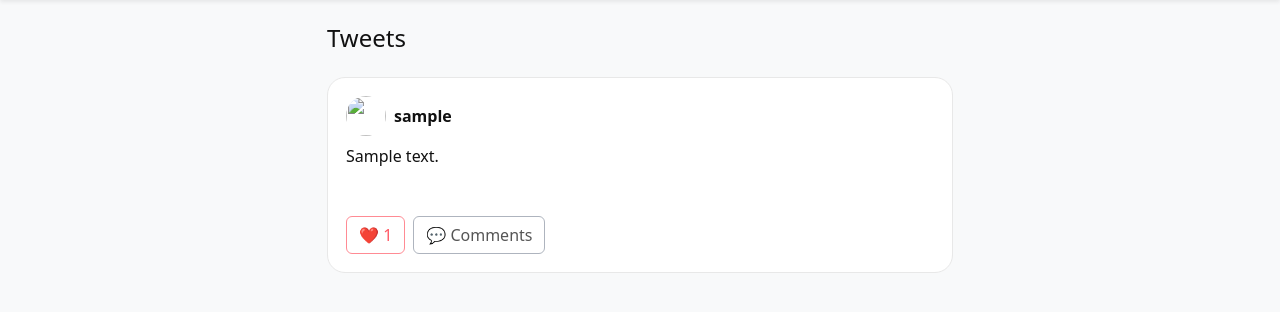
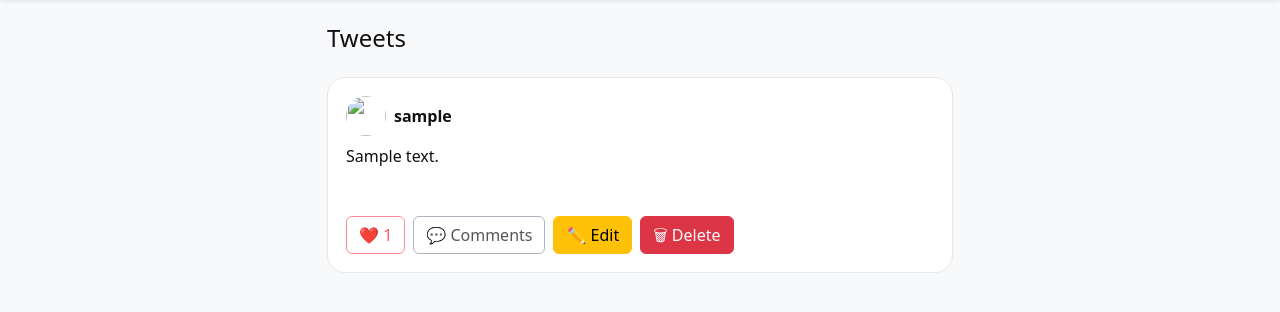
Before and after one commit to AbhijithX001/Tweetly, a Django app: page /tweets/ in a window 1280 px wide. Shown: the part 67-379 px from the top of the page. Run offline with Django 5.2, Linux system fonts and the light colour scheme; a user stored in the database is signed in; tables that the repository leaves empty hold one stand-in row (values such as "Sample post").

Commit message:
Add edit/delete buttons to tweets

```diff
--- a/tweets/templates/tweets/tweet_list.html
+++ b/tweets/templates/tweets/tweet_list.html
@@ -30,6 +30,16 @@
             💬 Comments
         </a>
 
+        {% if request.user == tweet.user %}
+            <a href="{% url 'tweet_edit' tweet.id %}" class="btn btn-warning">
+                ✏️ Edit
+            </a>
+
+            <a href="{% url 'tweet_confirm_delete' tweet.id %}" class="btn btn-danger">
+                🗑 Delete
+            </a>
+        {% endif %}
+
     </div>
 
 </div>
```
